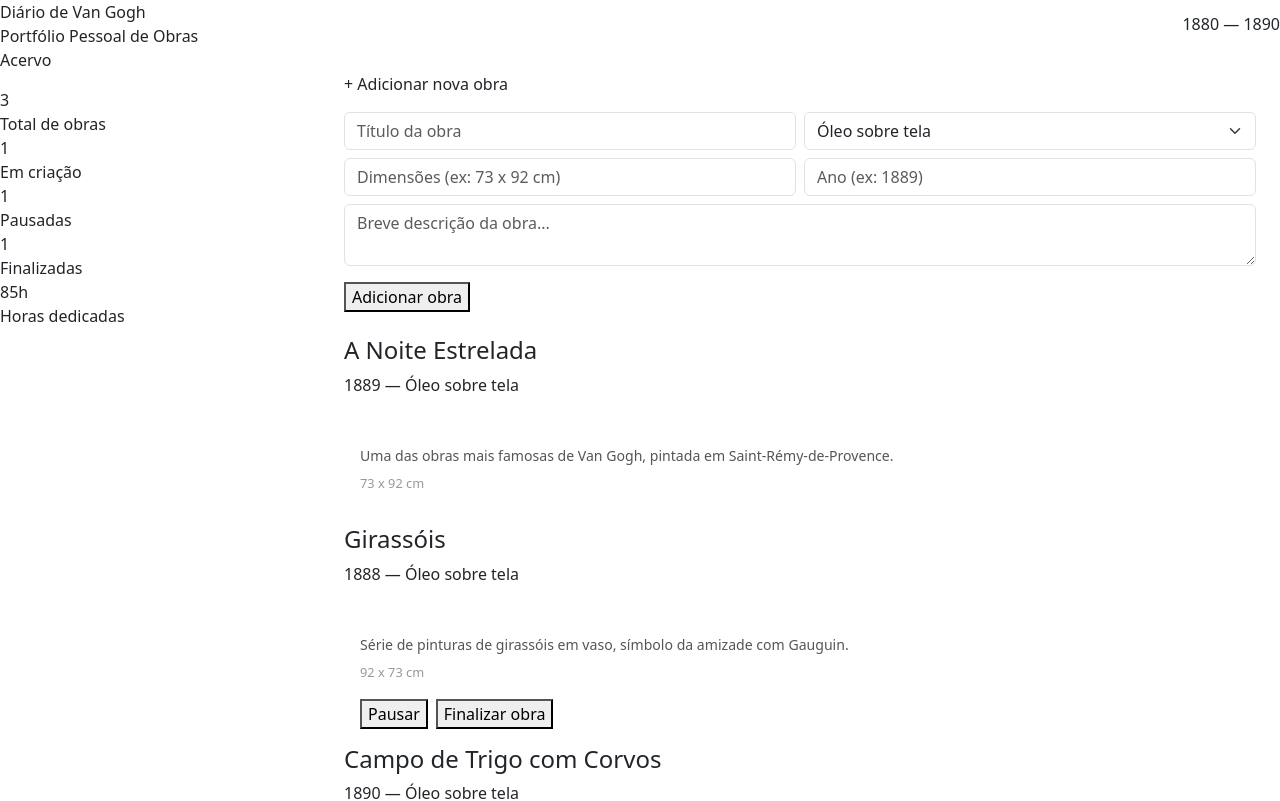
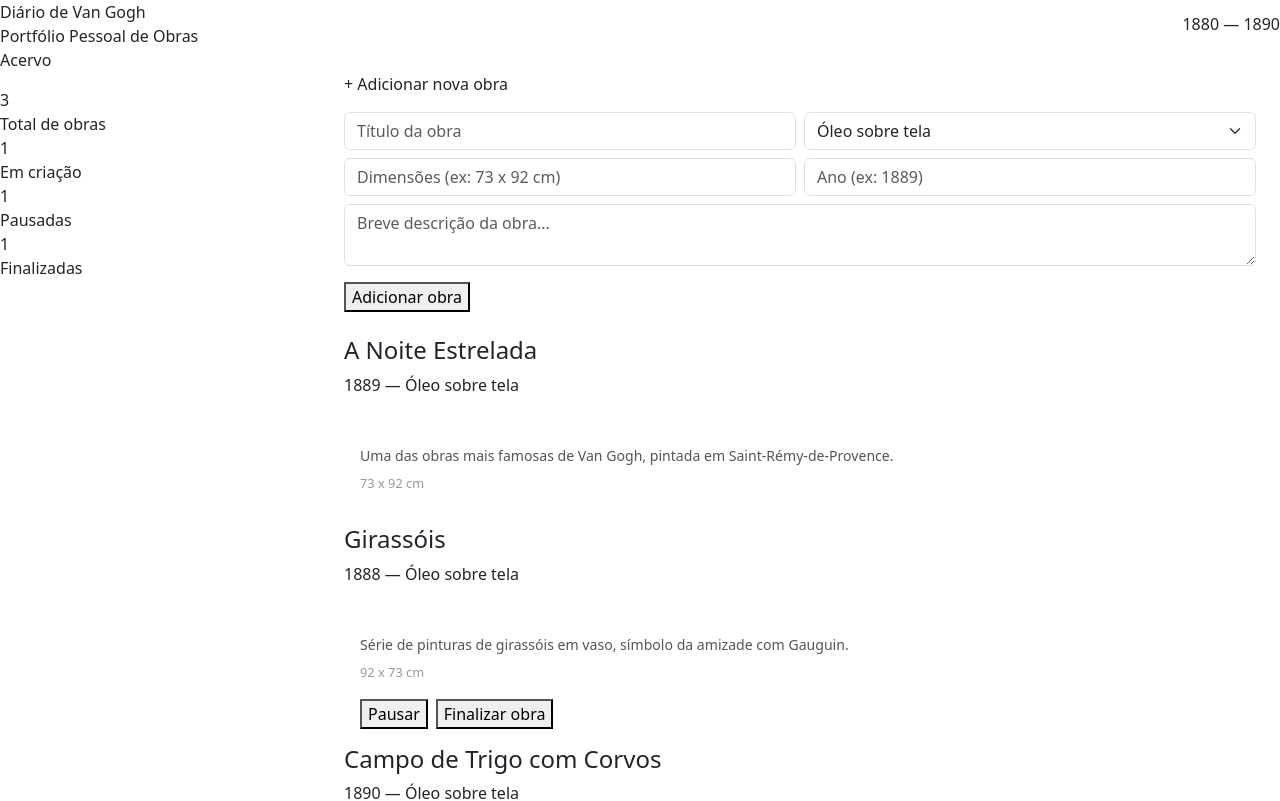
Before and after one commit to 000-ali/diario-van-gogh, a React (Vite) app: page / in a window 1280 px wide. Shown: the top 801 px of the page. Built offline with nearby package versions, Linux system fonts and the light colour scheme; the HTML template or start-up script is replaced by a standard one.

Commit message:
Removidas horas dedicadas do dashboard e interfaces

```diff
--- a/src/App.tsx
+++ b/src/App.tsx
@@ -19,7 +19,6 @@ const obrasIniciais: IObra[] = [
     dimensoes: '73 x 92 cm',
     ano: 1889,
     descricao: 'Uma das obras mais famosas de Van Gogh, pintada em Saint-Rémy-de-Provence.',
-    horasDedicadas: 40,
     status: 'finalizada'
   },
   {
@@ -29,7 +28,6 @@ const obrasIniciais: IObra[] = [
     dimensoes: '92 x 73 cm',
     ano: 1888,
     descricao: 'Série de pinturas de girassóis em vaso, símbolo da amizade com Gauguin.',
-    horasDedicadas: 30,
     status: 'criando'
   },
   {
@@ -39,7 +37,6 @@ const obrasIniciais: IObra[] = [
     dimensoes: '50 x 103 cm',
     ano: 1890,
     descricao: 'Uma das últimas obras de Van Gogh, cheia de tensão e movimento.',
-    horasDedicadas: 15,
     status: 'pausada'
   },
 ]
@@ -55,7 +52,6 @@ function App() {
   const criando     = obras.filter(o => o.status === 'criando').length
   const pausadas    = obras.filter(o => o.status === 'pausada').length
   const finalizadas = obras.filter(o => o.status === 'finalizada').length
-  const totalHoras  = obras.reduce((soma, o) => soma + o.horasDedicadas, 0)
 
   // Muda o status da obra para 'finalizada'
   // .map() percorre todas as obras e só muda a que tem o id certo
@@ -95,7 +91,6 @@ function App() {
                 criando={criando}
                 pausadas={pausadas}
                 finalizadas={finalizadas}
-                totalHoras={totalHoras}
               />
             </aside>
           </div>
--- a/src/components/Dashboard.tsx
+++ b/src/components/Dashboard.tsx
@@ -5,7 +5,7 @@
 
 import type { IDashboardProps } from '../types/IProps' /*PQ que aqui foi necessario eu colocar o "type" na frente de import?? */
 
-function Dashboard({ total, criando, pausadas, finalizadas, totalHoras }: IDashboardProps) {
+function Dashboard({ total, criando, pausadas, finalizadas}: IDashboardProps) {
   return (
     // <section> é a tag semântica HTML5 para seções de conteúdo
     <section>
@@ -40,12 +40,6 @@ function Dashboard({ total, criando, pausadas, finalizadas, totalHoras }: IDashb
         <div className="legenda">Finalizadas</div>
       </div>
 
-      {/* Caixa especial de horas totais */}
-
-      <div className="horas-box">
-        <div className="horas-numero">{totalHoras}h</div>
-        <div className="horas-legenda">Horas dedicadas</div>
-      </div>
 
     </section>
   )
--- a/src/components/Formulario.tsx
+++ b/src/components/Formulario.tsx
@@ -34,7 +34,6 @@ function Formulario({ aoAdicionarObra }: IFormularioProps) {
       dimensoes: dimensoes || 'Dimensões não informadas',
       ano: Number(ano) || 0,
       descricao: descricao || 'Sem descrição.',
-      horasDedicadas: 0,
       status: 'criando' // toda obra começa como "em criação"
     }
 
--- a/src/types/IObra.ts
+++ b/src/types/IObra.ts
@@ -8,6 +8,5 @@ export interface IObra{
     dimensoes: string
     ano: number
     descricao: string
-    horasDedicadas: number
     status: 'criando' | 'pausada' | 'finalizada'
 }
--- a/src/types/IProps.ts
+++ b/src/types/IProps.ts
@@ -15,7 +15,7 @@ export interface IDashboardProps {
     criando: number
     pausadas: number
     finalizadas: number
-    totalHoras: number
+
 }
 
 //Props do componente Formulario
```
